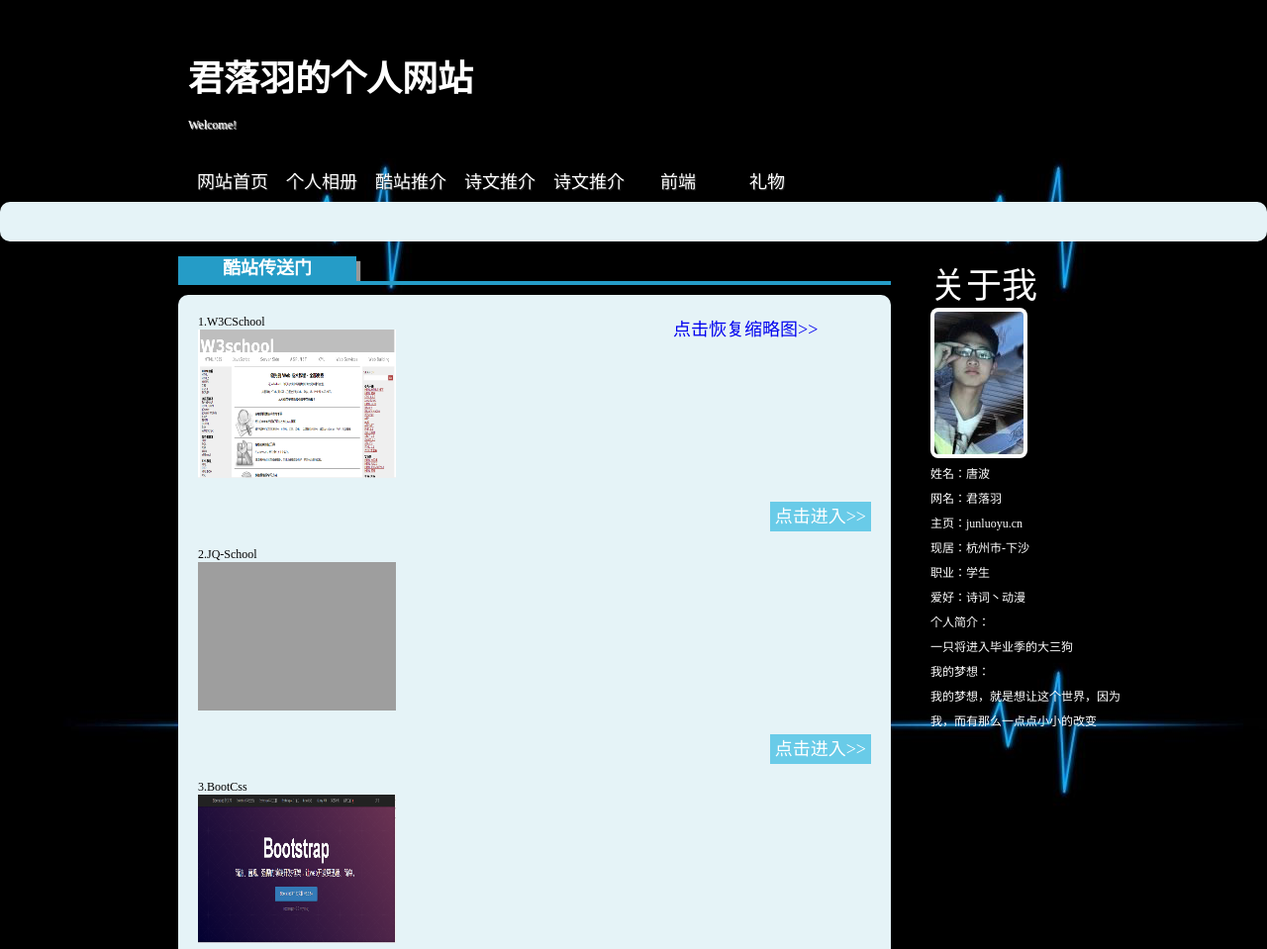
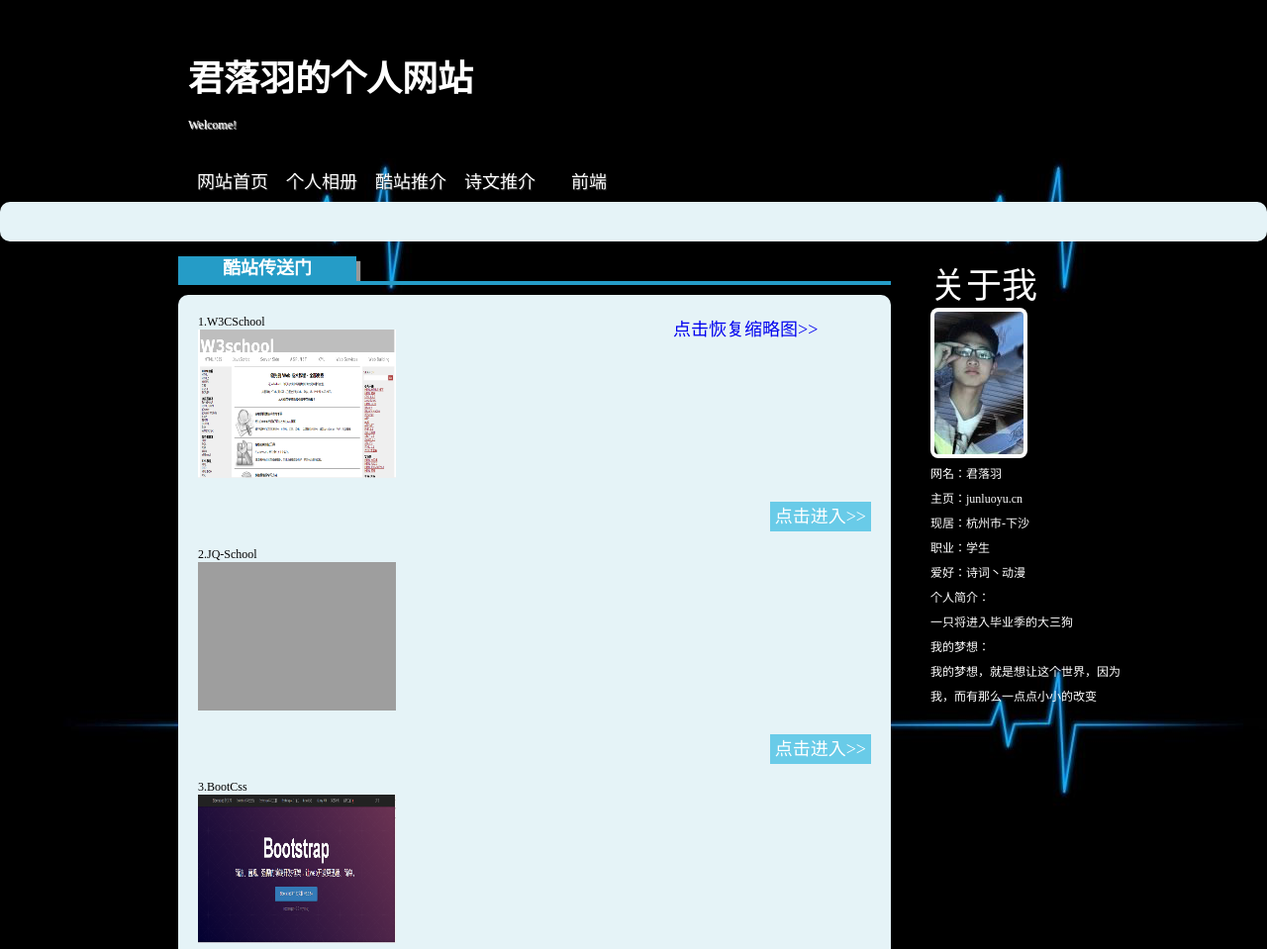
Before and after one commit to junluoyu/junluoyu.github.io, a plain HTML site: page recommend.html in a window 1280 px wide. Shown: the top 959 px of the page at 99% size. Drawn offline with Linux system fonts and the light colour scheme; grey boxes are pictures that could not be loaded.

Commit message:
Update recommend.html

```diff
--- a/recommend.html
+++ b/recommend.html
@@ -32,9 +32,7 @@ body {
         <li><a href="photo.html">个人相册</a></li>
         <li><a href="recommend.html">酷站推介</a></li>
         <li><a href="poem.html">诗文推介</a></li>
-        <li><a href="poem.html">诗文推介</a></li>
         <li><a href="qianduan/index.html">前端</a></li>
-        <li><a href="gift/gift.html">礼物</a></li>
   </ul>
 </div>
 <div class="bloglist"></div>
@@ -71,7 +69,6 @@ body {
 	<p class="STYLE4">关于我</p>
     <img id="id" src="images/about.jpg" width="90" height="144" class="about">
 <div class="vcard">
-  <p class="STYLE2">姓名：唐波</p>
   <p class="STYLE2">网名：君落羽</p>
   <p class="STYLE2">主页：junluoyu.cn</p>
   <p class="STYLE2">现居：杭州市-下沙</p>
```
